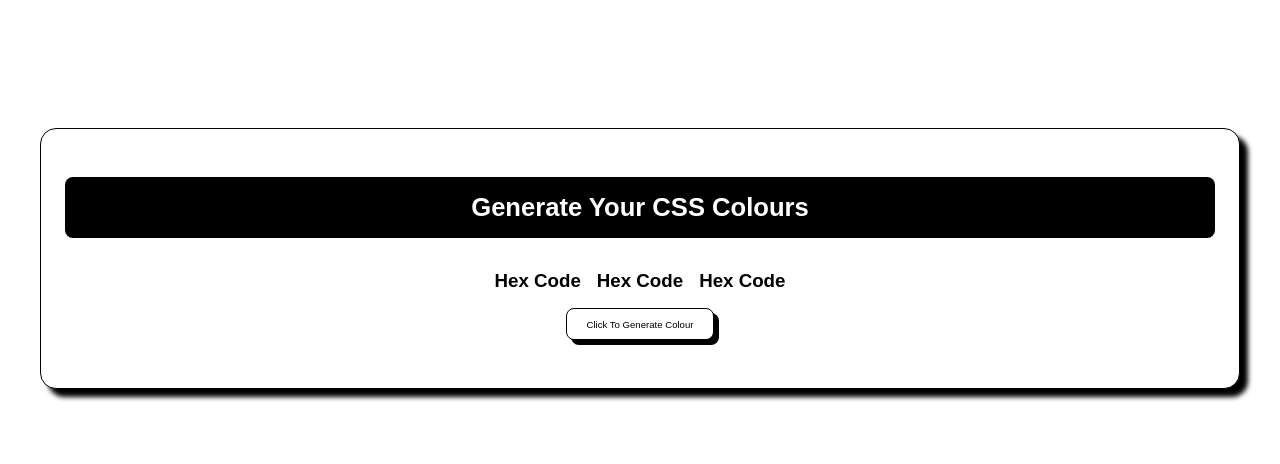
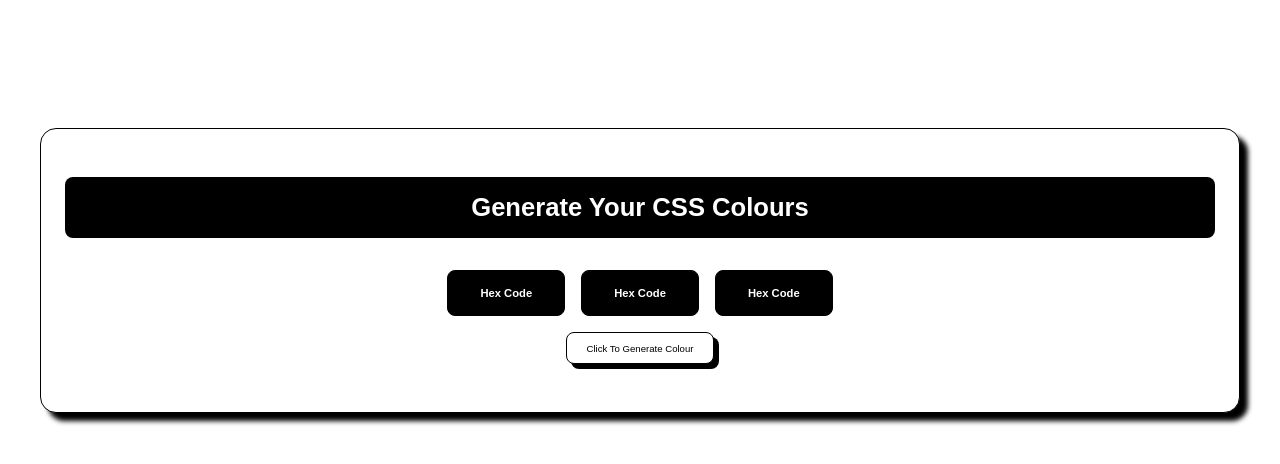
Before and after one commit to murpheus007/randomhexcode, a plain HTML site: page index.html in a window 1280 px wide. Drawn offline with Linux system fonts and the light colour scheme.

Commit message:
Update index.html

```diff
--- a/index.html
+++ b/index.html
@@ -16,19 +16,19 @@
         <div class="col_gen_con">
             <div class="col_box_con">
 
-                <div class="first_col_box" id="first_col_box">
+                <div class="first_col_box box" id="first_col_box">
                     <h3 id="first_hex_code">
                         Hex Code
                     </h3>
                 </div>
 
-                <div class="second_col_box" id="second_col_box">
+                <div class="second_col_box box" id="second_col_box">
                     <h3 id="second_hex_code">
                         Hex Code
                     </h3>
                 </div>
 
-                <div class="third_col_box" id="third_col_box">
+                <div class="third_col_box box" id="third_col_box">
                     <h3 id="third_hex_code">
                         Hex Code
                     </h3>
```
